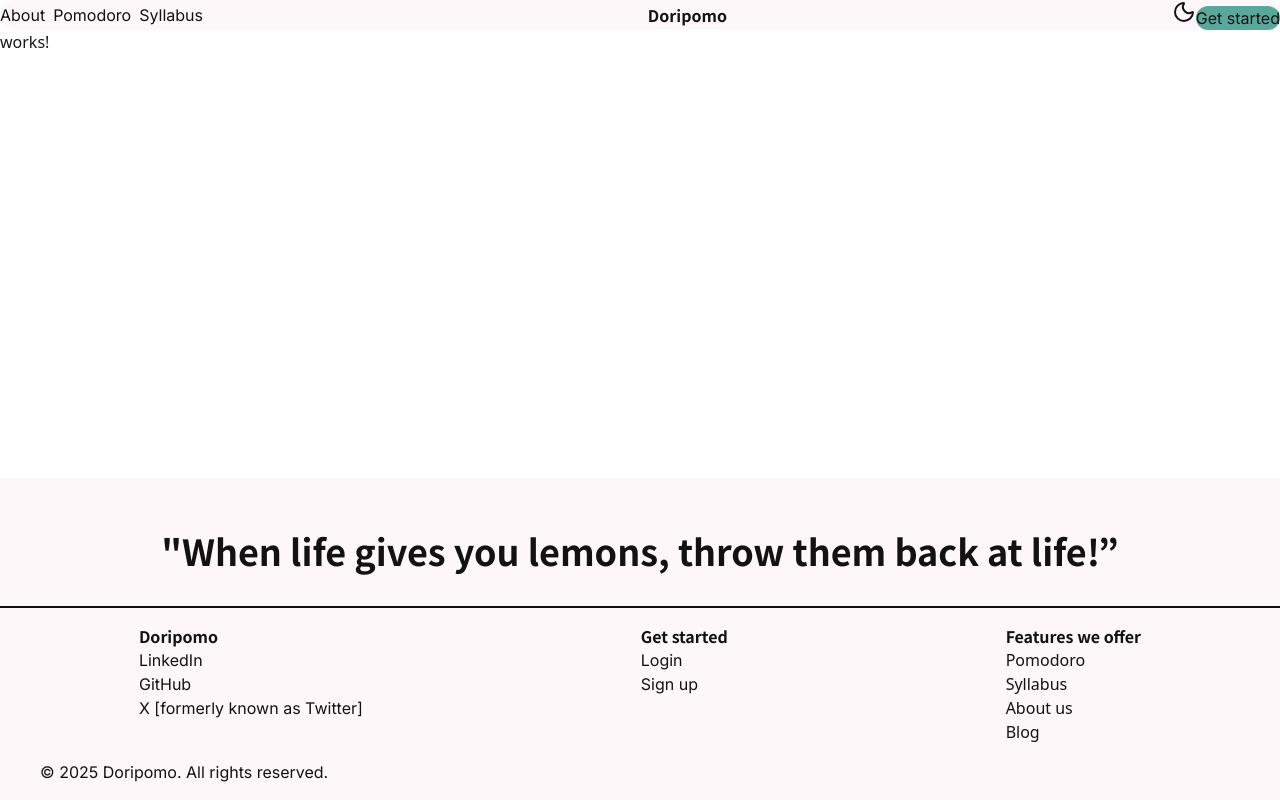
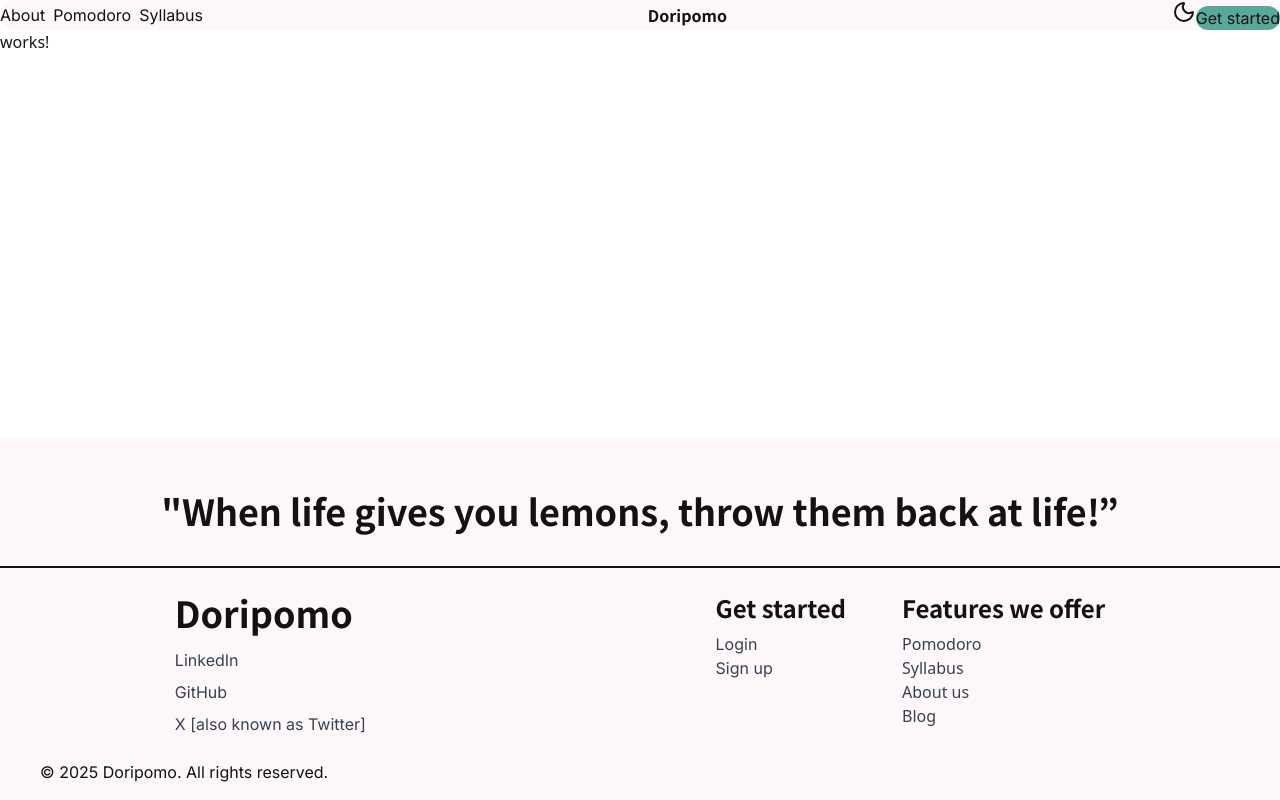
Before and after one commit to aigle-levant/doripomo, a React (Vite) app in the folder client/: page / in a window 1280 px wide. Built offline with nearby package versions, Linux system fonts and the light colour scheme.

Commit message:
Added footer for desktop

```diff
--- a/client/src/components/common/Footer.tsx
+++ b/client/src/components/common/Footer.tsx
@@ -16,37 +16,74 @@ export default function Footer() {
           </p>
         </div>
       </div>
-      <div id="footer-content" className="flex flex-row justify-around py-4">
+      <div id="footer-content" className="flex flex-row justify-around py-6">
         <div id="title-socials-container">
           <div id="title-container" className="flex flex-col">
-            <p className="font-heading font-bold">Doripomo</p>
+            <p className="font-heading font-bold mb-4 text-4xl">Doripomo</p>
           </div>
-          <div id="socials-container" className="flex flex-col font-body">
+          <div id="socials-container" className="flex flex-col font-body gap-2">
             <NavLink to="https://www.linkedin.com/in/prajanya-subramanian">
+              <p className="text-gray-700 hover:font-bold hover:text-night dark:text-gray-500 hover:dark:text-pale">
                 LinkedIn
+              </p>
             </NavLink>
             <NavLink to="https://github.com/aigle-levant/doripomo">
+              <p className="text-gray-700 hover:font-bold hover:text-night dark:text-gray-500 hover:dark:text-pale">
                 GitHub
+              </p>
             </NavLink>
             <NavLink to="https://x.com/aiglelevant">
-              X [formerly known as Twitter]
+              <p className="text-gray-700 hover:font-bold hover:text-night dark:text-gray-500 hover:dark:text-pale">
+                X [also known as Twitter]
+              </p>
             </NavLink>
           </div>
         </div>
+        <div
+          id="links-container"
+          className="flex flex-row justify-around gap-14"
+        >
           <div id="get-started-links-container" className="flex flex-col">
-          <p className="font-heading font-bold">Get started</p>
+            <p className="font-heading font-bold mb-2 text-2xl">Get started</p>
             <div id="get-started-links" className="font-body flex flex-col">
-            <NavLink to="/login">Login</NavLink>
-            <NavLink to="/signup">Sign up</NavLink>
+              <NavLink to="/login">
+                <p className="text-gray-700 hover:font-bold hover:text-night dark:text-gray-500 hover:dark:text-pale">
+                  Login
+                </p>
+              </NavLink>
+              <NavLink to="/signup">
+                <p className="text-gray-700 hover:font-bold hover:text-night dark:text-gray-500 hover:dark:text-pale">
+                  Sign up
+                </p>
+              </NavLink>
             </div>
           </div>
           <div id="features-links-container" className="flex flex-col">
-          <p className="font-heading font-bold">Features we offer</p>
+            <p className="font-heading font-bold mb-2 text-2xl">
+              Features we offer
+            </p>
             <div id="features-links-container" className="flex flex-col">
-            <NavLink to="/pomodoro">Pomodoro</NavLink>
-            <NavLink to="/syllabus">Syllabus</NavLink>
-            <NavLink to="/about">About us</NavLink>
-            <NavLink to="/blog">Blog</NavLink>
+              <NavLink to="/pomodoro">
+                <p className="text-gray-700 hover:font-bold hover:text-night dark:text-gray-500 hover:dark:text-pale">
+                  Pomodoro
+                </p>
+              </NavLink>
+              <NavLink to="/syllabus">
+                <p className="text-gray-700 hover:font-bold hover:text-night dark:text-gray-500 hover:dark:text-pale">
+                  Syllabus
+                </p>
+              </NavLink>
+              <NavLink to="/about">
+                <p className="text-gray-700 hover:font-bold hover:text-night dark:text-gray-500 hover:dark:text-pale">
+                  About us
+                </p>
+              </NavLink>
+              <NavLink to="/blog">
+                <p className="text-gray-700 hover:font-bold hover:text-night dark:text-gray-500 hover:dark:text-pale">
+                  Blog
+                </p>
+              </NavLink>
+            </div>
           </div>
         </div>
       </div>
```
Lines whose indentation alone changed are shown as unchanged.
